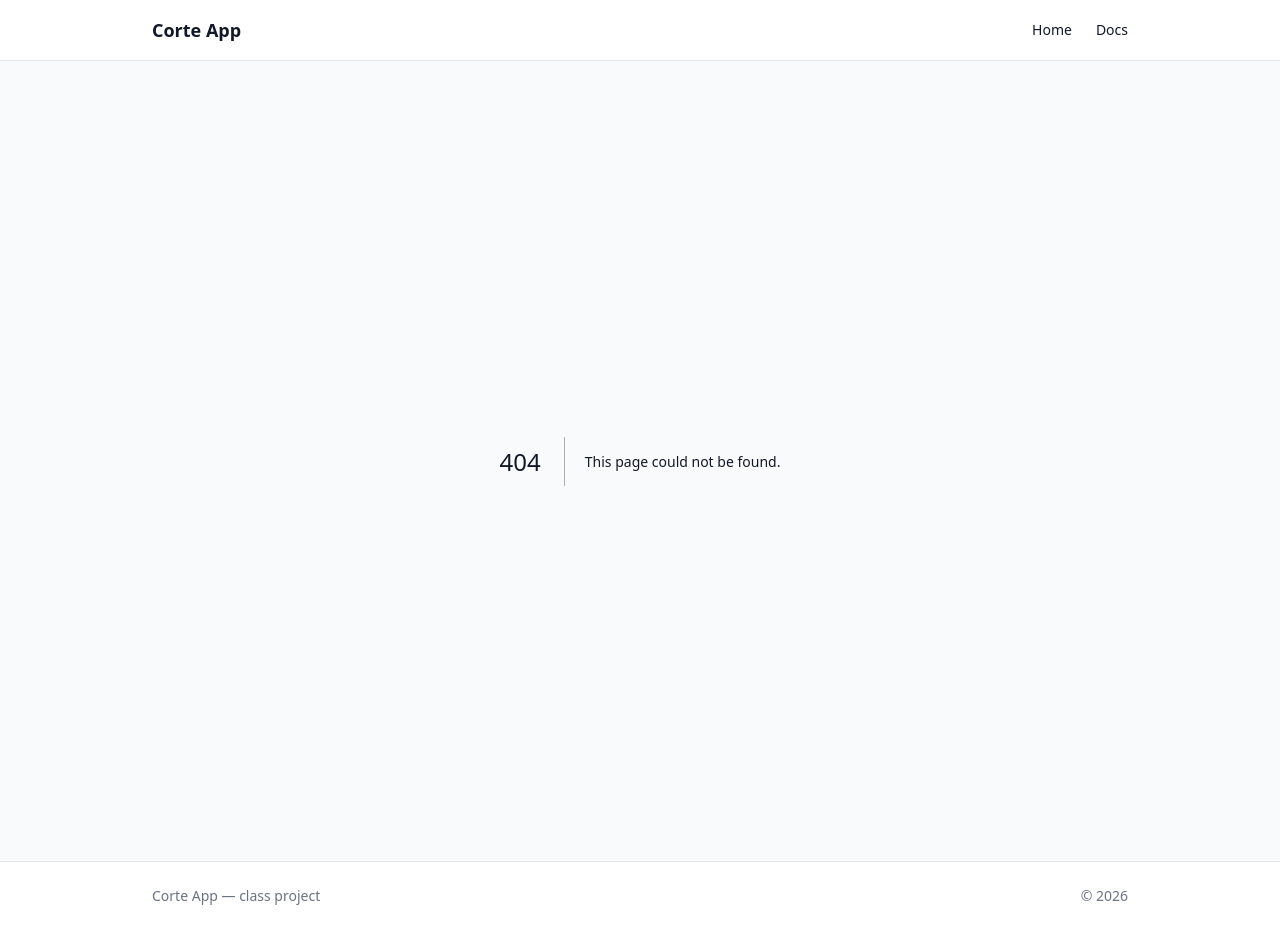
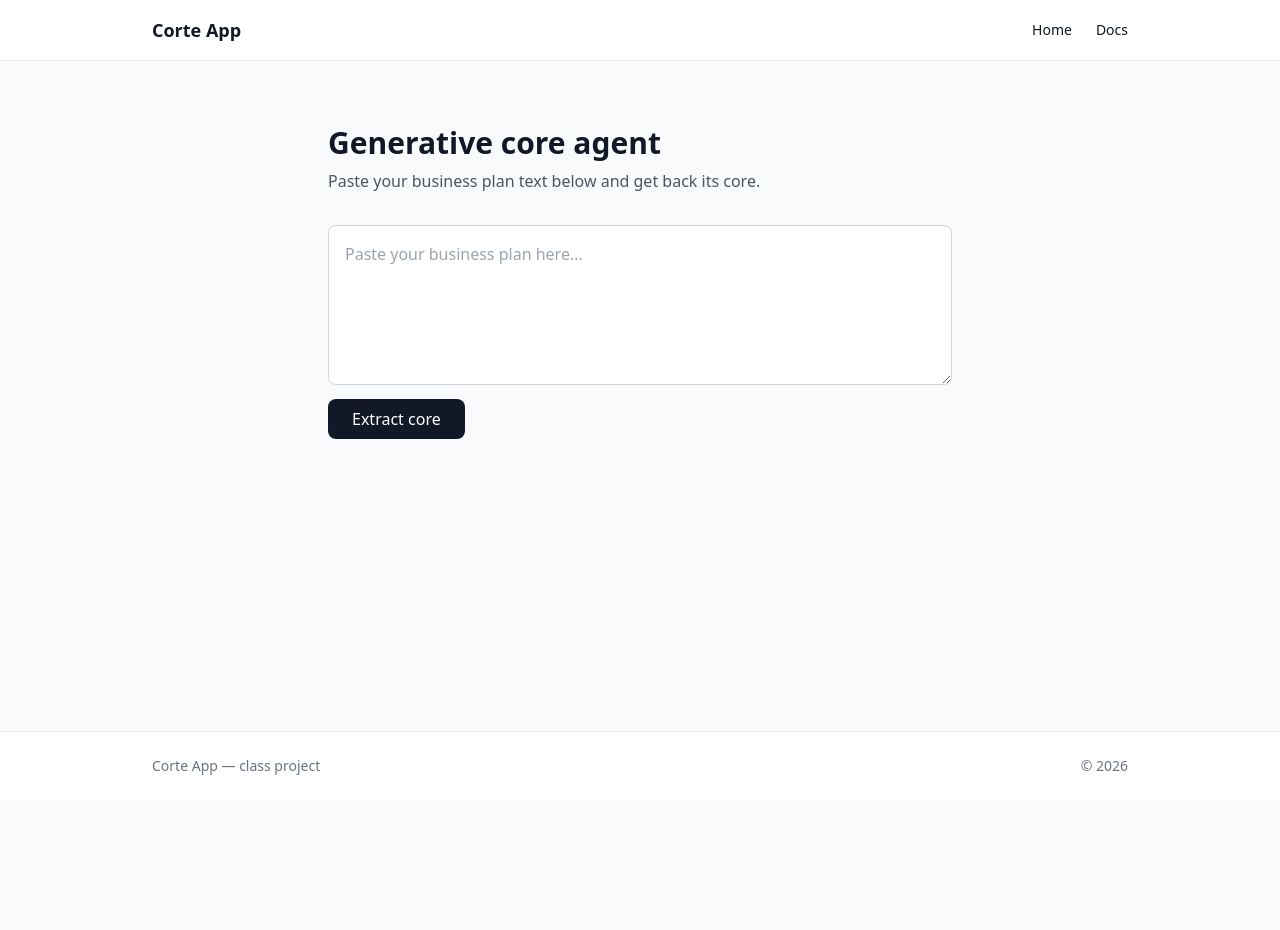
Before and after one commit to emilianosuarezamezcua-a11y/corte-appp, a Next.js app in the folder corte-app/: page /core in a window 1280 px wide. Before the commit this address had no page. After the commit the page ends 800 px from the top, so only its background shows below. Built offline with nearby package versions, Linux system fonts and the light colour scheme.

Commit message:
Create CorePage component for business plan input
Implement CorePage component with input validation.

```diff
--- /dev/null
+++ b/corte-app/app/core/page.js
@@ -0,0 +1,42 @@
+'use client';
+
+import { useState } from 'react';
+
+export default function CorePage() {
+  const [inputText, setInputText] = useState('');
+  const [error, setError] = useState('');
+
+  function handleSubmit(e) {
+    e.preventDefault();
+    if (inputText.trim().length < 20) {
+      setError('Please paste at least 20 characters of plan text.');
+      return;
+    }
+    setError('');
+  }
+
+  return (
+    <div className="max-w-2xl mx-auto px-6 py-16">
+      <h1 className="text-3xl font-bold mb-2">Generative core agent</h1>
+      <p className="text-gray-600 mb-8">
+        Paste your business plan text below and get back its core.
+      </p>
+
+      <form onSubmit={handleSubmit} className="mb-8">
+        <textarea
+          value={inputText}
+          onChange={(e) => setInputText(e.target.value)}
+          placeholder="Paste your business plan here..."
+          className="w-full min-h-[160px] border border-gray-300 rounded-lg p-4 mb-2"
+        />
+        {error && <p className="text-red-600 text-sm mb-2">{error}</p>}
+        <button
+          type="submit"
+          className="bg-gray-900 text-white px-6 py-2 rounded-lg"
+        >
+          Extract core
+        </button>
+      </form>
+    </div>
+  );
+}
```
